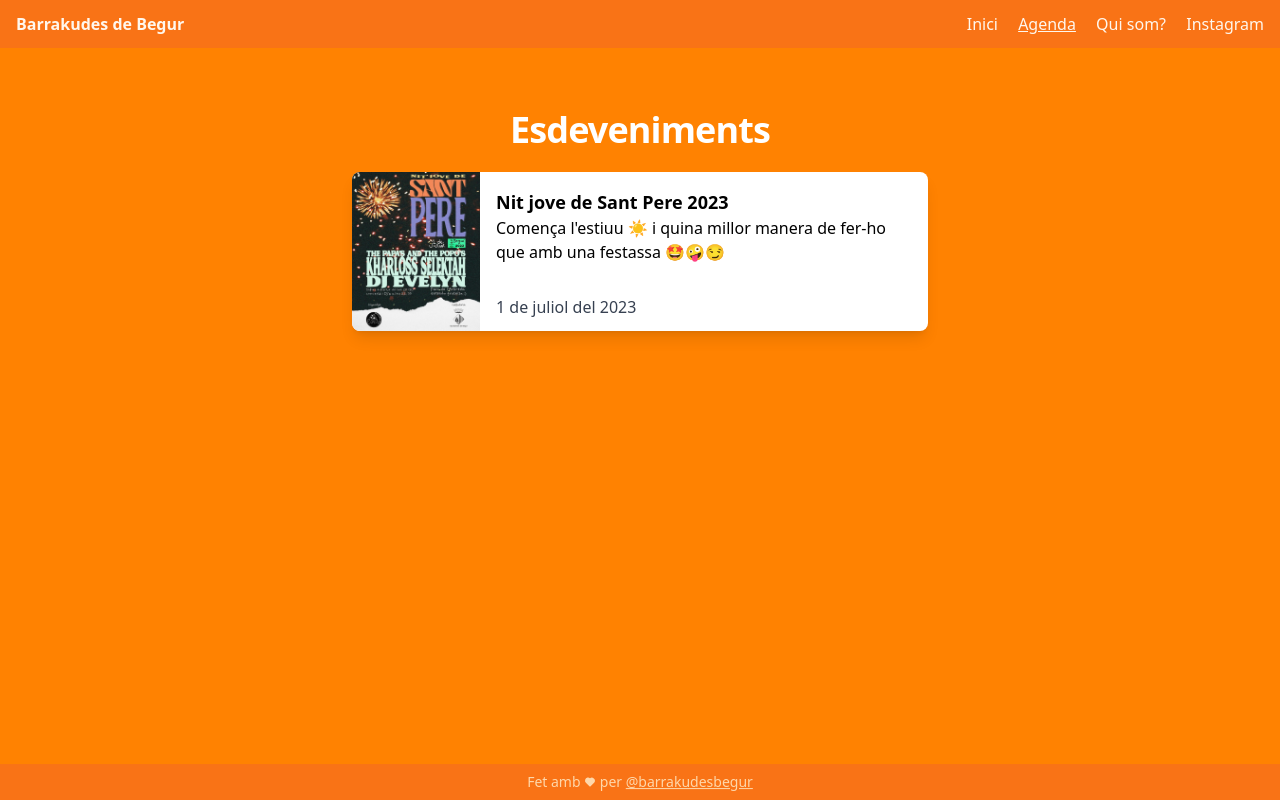
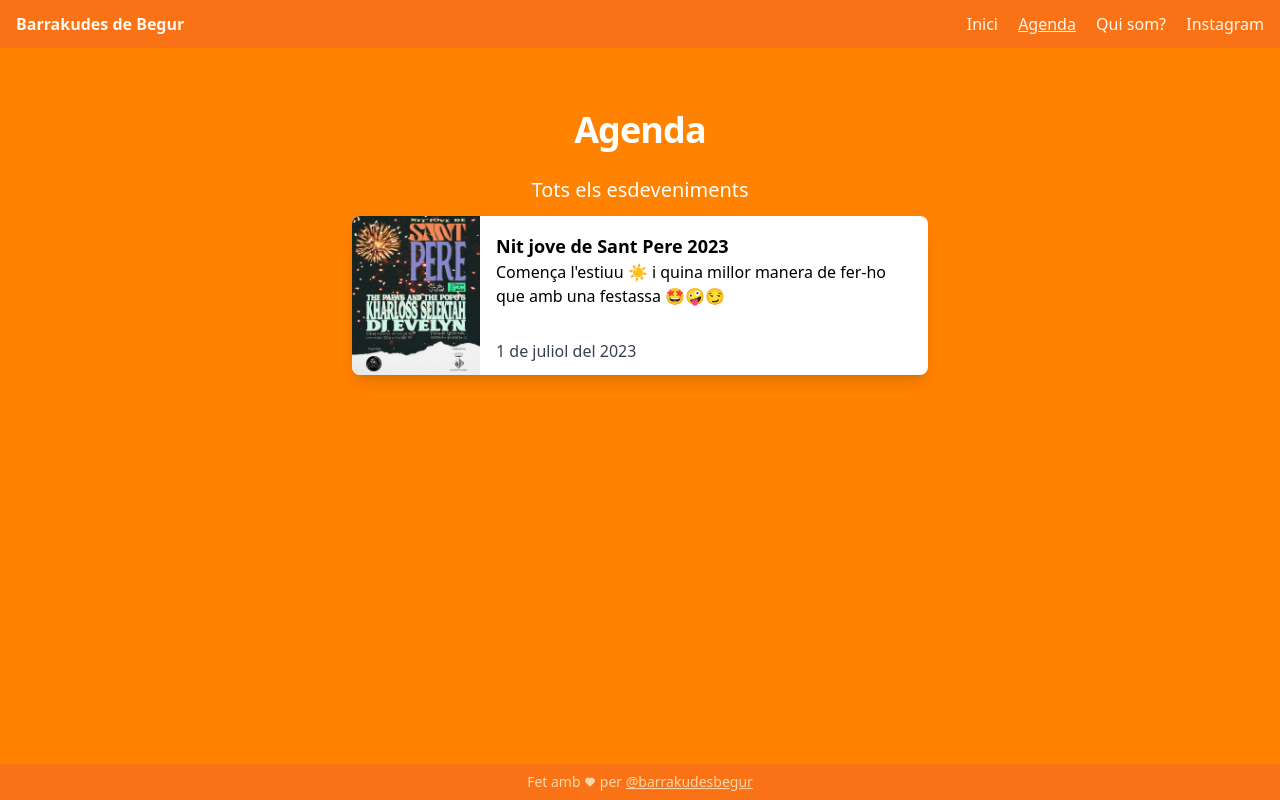
Before and after one commit to barrakudesbegur/landing, an Astro site: page /agenda in a window 1280 px wide. Built offline with nearby package versions, Linux system fonts and the light colour scheme; Astro itself is replaced by a stand-in of ours.

Commit message:
Agenda subtitle

```diff
--- a/src/pages/agenda/index.astro
+++ b/src/pages/agenda/index.astro
@@ -16,9 +16,12 @@ const events = (await getCollection('agenda')).sort(
 				<h2
     class="mb-6 text-center text-4xl font-bold leading-none tracking-tight"
   >
-    Esdeveniments
+    Agenda
   </h2>
 
+	<p class="text-xl leading-none text-white text-center mt-8 mb-4">
+      Tots els esdeveniments
+    </p>
 				<ul class="max-w-xl mx-auto space-y-4">
 					{
 						events.map((event) => (
```
